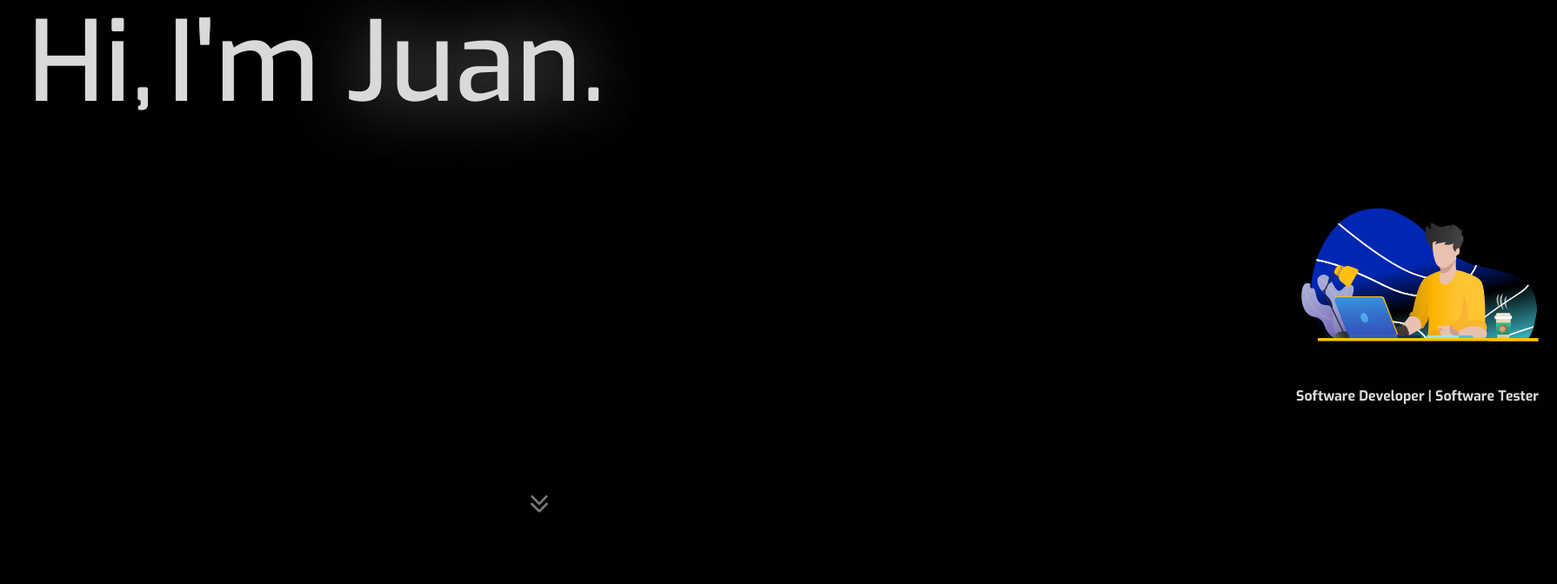
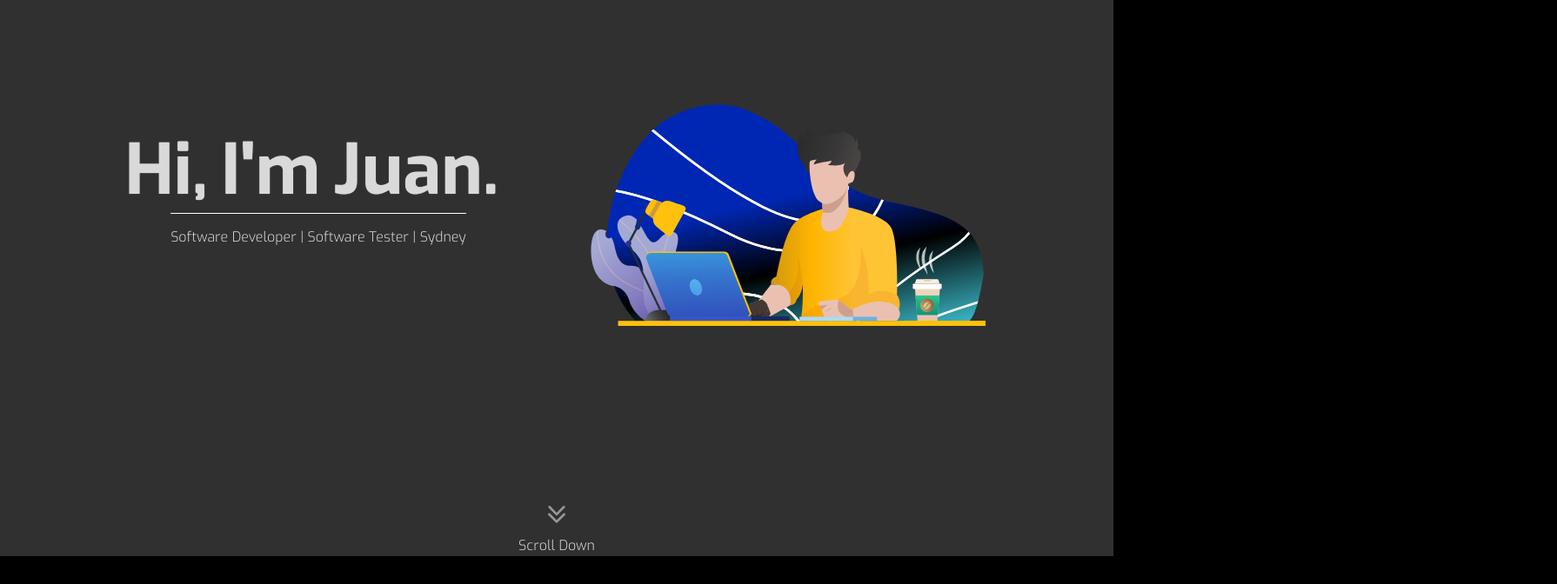
Before and after one commit to juanmaurente/portfolio-juanmaurente, a React (Vite) app: page / in a window 1280 px wide. Shown: the part 160-832 px from the top of the page at 87% size, 1790 px wide, since content can reach past the window. After the commit the page ends 800 px from the top, so only its background shows below. Built offline with nearby package versions, Linux system fonts and the light colour scheme.

Commit message:
fixing style of main menu

```diff
--- /dev/null
+++ b/src/components/Hero/Hero.module.css
@@ -0,0 +1,96 @@
+/* CSS en CamelCase */
+.heroContainer {
+	position: absolute;
+	z-index: -1;
+	top: 0;
+	height: 100vh;
+	width: 100vw;
+	background-color: rgb(48, 48, 48);
+	display: flex;
+	flex-direction: column;
+	align-items: center;
+}
+
+.contentContainer {
+	width: 100%;
+	height: 100%;
+	display: flex;
+	flex-direction: column;
+	justify-content: center;
+}
+
+.titleContainer {
+	display: flex;
+	flex-direction: column;
+	justify-content: center;
+	align-items: center;
+}
+.h1Container {
+	display: flex;
+	flex-direction: row;
+}
+
+.h1Container > h1 {
+	font-size: 3rem;
+}
+
+.title {
+	margin-right: 15px;
+}
+
+.animationContainer {
+	display: flex;
+	flex-direction: column;
+	display: flex;
+	align-items: center;
+	padding: 0;
+}
+
+.titleDescription {
+	font-size: 1rem;
+	font-weight: 300;
+	margin-top: 5px;
+}
+
+.animation {
+	width: 200px;
+	height: 200px;
+}
+.scrollContainer {
+	font-size: 10px;
+	font-weight: 300;
+	text-align: center;
+}
+.scrollIcon {
+	width: 20px;
+	padding-bottom: 10px;
+}
+
+@media screen and (min-width: 1048px) {
+	.contentContainer {
+		flex-direction: row;
+		justify-content: center;
+		margin-left: 2rem;
+		align-items: center;
+	}
+
+	.titleDescription {
+		border-top: 1px solid white;
+		padding-top: 15px;
+		font-weight: 300;
+	}
+
+	.h1Container > h1 {
+		margin-top: 15px;
+		font-size: 5rem;
+	}
+
+	.animationContainer {
+		margin-left: 5rem;
+	}
+
+	.animation {
+		width: 500px;
+		height: 500px;
+	}
+}
--- a/src/components/Hero/Hero.modules.css
+++ /dev/null
@@ -1,63 +0,0 @@
-#hero {
-	width: 100vw;
-	height: 100vh;
-}
-
-.container-title {
-	height: 80vh;
-	display: flex;
-	flex-direction: column;
-	justify-content: center;
-	margin: 0 auto;
-}
-
-.container-animation {
-	display: flex;
-	flex-direction: column;
-	justify-content: center;
-	margin: 0 auto;
-}
-
-.h1-container {
-	display: flex;
-	flex-direction: row;
-	align-items: center;
-	margin-left: 2rem;
-}
-
-.h1-container > h1 {
-	font-size: 3rem;
-}
-
-.title-first {
-	margin-right: 15px;
-}
-.title-second {
-	margin-right: 15px;
-}
-
-.scroll-icon {
-	position: absolute;
-	bottom: 0;
-	right: 50%;
-	margin-bottom: 50px;
-	width: 20px;
-}
-
-@media screen and (min-width: 1048px) {
-	.h1-container > h1 {
-		font-size: 8rem;
-		font-weight: 500;
-	}
-	.logo {
-		width: 400px;
-		margin-left: 10px;
-	}
-
-	.container-animation {
-		display: flex;
-		flex-direction: column;
-		justify-content: center;
-		margin: 0 auto;
-	}
-}
--- a/src/components/Hero/Hero.tsx
+++ b/src/components/Hero/Hero.tsx
@@ -1,72 +1,70 @@
 import React, { useEffect } from 'react';
-import './Hero.modules.css';
+import styles from './Hero.module.css'; // Ensure the file name and path are correct
 import gsap from 'gsap';
-import { useGSAP } from '@gsap/react';
 import { Player } from '@lottiefiles/react-lottie-player';
 import animation from './animation.json';
 
 const Hero = () => {
 	useEffect(() => {
 		const tl = gsap.timeline();
-		tl.set('.title-first,.title-second,.logo,.scroll-icon', {
-			x: ' -10px',
+		tl.set(
+			`.${styles.animation}, .${styles.titleDescription}, .${styles.scrollContainer}, .${styles.scrollIcon} `,
+			{
+				opacity: 0,
+			},
+		)
+			.set(`.${styles.title}`, {
+				x: '-10px',
 				textShadow: '0px 0px 80px rgba(233,233,233,0.6)',
 				opacity: 0,
 			})
-			.set('.container-animation', {
-				x: 1000,
-				textShadow: '0px 0px 80px rgba(233,233,233,0.6)',
-				opacity: 0,
-			})
-			.to('.title-first,.title-second', {
+			.to(`.${styles.title}`, {
 				x: 0,
 				opacity: 1,
 				textShadow: '0px 0px 1px rgba(233,233,233,0.6)',
-				stagger: 0.6,
+				stagger: 0.5,
 			})
-			.to('.logo', {
+			.to(
+				`.${styles.animation}, .${styles.titleDescription}, .${styles.scrollContainer}`,
+				{
 					opacity: 1,
-				x: 5,
-				duration: 1.5,
-			})
-			.to('.container-animation', {
-				opacity: 1,
-				delay: 2,
-
-				// 			textShadow: '0px 0px 1px rgba(233,233,233,0.6)',
-			})
-			.to('.scroll-icon', {
+					duration: 1,
+				},
+			)
+			.to(`.${styles.scrollIcon}`, {
 				opacity: 0.5,
-				duration: 0.5,
+				duration: 0.2,
 				repeat: -1,
 				yoyo: true,
 			});
 	}, []);
 
 	return (
-		<section id='hero'>
-			<div className='container'>
-				<div className='container-title'>
-					<div className='title-welcome'>
-						<div className='h1-container'>
-							<h1 className='title-first'>Hi, </h1>
-							<h1 className='title-second'>I'm </h1>
-							<h1 className='logo'>Juan.</h1>
+		<div className={styles.heroContainer}>
+			<div className={`${styles.contentContainer}`}>
+				<div className={styles.titleContainer}>
+					<div className={styles.h1Container}>
+						<h1 className={styles.title}>Hi, </h1>
+						<h1 className={styles.title}>I'm </h1>
+						<h1 className={styles.title}>Juan.</h1>
 					</div>
-						<div className='h2-container'></div>
+					<h2 className={styles.titleDescription}>
+						Software Developer | Software Tester | Sydney
+					</h2>
 				</div>
-					<div className='container-animation'>
+				<div className={styles.animationContainer}>
 					<Player
+						className={styles.animation}
 						autoplay
 						loop
-							src={animation} // Cambia esto por la ruta relativa al archivo JSON
-							style={{ height: '300px', width: '300px' }} // Ajusta el tamaño según tus necesidades
+						src={animation}
 					/>
-						<h2>Software Developer | Software Tester</h2>
 				</div>
-					<div className='scroll-container'>
+			</div>
+			<div className={styles.scrollContainer}>
+				{
 					<svg
-							className='scroll-icon'
+						className={styles.scrollIcon}
 						version='1.1'
 						id='Layer_1'
 						x='0px'
@@ -74,15 +72,15 @@ const Hero = () => {
 						viewBox='0 0 122.88 120.64'>
 						<g>
 							<path
-									d='M108.91,54.03c1.63-1.55,3.74-2.31,5.85-2.28c2.11,0.03,4.2,0.84,5.79,2.44l0.12,0.12c1.5,1.58,2.23,3.6,2.2,5.61 c-0.03,2.01-0.82,4.02-2.37,5.55c-17.66,17.66-35.61,35.13-53.4,52.68c-0.05,0.07-0.1,0.13-0.16,0.19 c-1.63,1.55-3.76,2.31-5.87,2.28c-2.11-0.03-4.21-0.85-5.8-2.45l-0.26-0.27C37.47,100.43,19.87,82.98,2.36,65.46 C0.82,63.93,0.03,61.93,0,59.92c-0.03-2.01,0.7-4.03,2.21-5.61l0.15-0.15c1.58-1.57,3.66-2.38,5.76-2.41 c2.1-0.03,4.22,0.73,5.85,2.28l47.27,47.22L108.91,54.03L108.91,54.03z M106.91,2.26c1.62-1.54,3.73-2.29,5.83-2.26 c2.11,0.03,4.2,0.84,5.79,2.44l0.12,0.12c1.5,1.57,2.23,3.6,2.21,5.61c-0.03,2.01-0.82,4.02-2.37,5.55 C101.2,31.01,84.2,48.87,67.12,66.39c-0.05,0.07-0.11,0.14-0.17,0.21c-1.63,1.55-3.76,2.31-5.87,2.28 c-2.11-0.03-4.21-0.85-5.8-2.45C38.33,48.94,21.44,31.36,4.51,13.83l-0.13-0.12c-1.54-1.53-2.32-3.53-2.35-5.54 C2,6.16,2.73,4.14,4.23,2.56l0.15-0.15C5.96,0.84,8.05,0.03,10.14,0c2.1-0.03,4.22,0.73,5.85,2.28l45.24,47.18L106.91,2.26 L106.91,2.26z'
+								d='M108.91,54.03c1.63-1.55,3.74-2.31,5.85-2.28c2.11,0.03,4.2,0.84,5.79,2.44l0.12,0.12c1.5,1.58,2.23,3.6,2.2,5.61 c-0.03,2.01-0.82,4.02-2.37,5.55c-17.66,17.66-35.61,35.13-53.4,52.68c-0.05,0.07-0.1,0.13-0.16,0.19 c-1.63,1.55-3.76,2.31-5.87,2.28c-2.11-0.03-4.21-0.85-5.8-2.45l-0.26-0.27C37.47,100.43,19.87,82.98,2.36,65.46 C0.82,63.93,0.03,61.93,0,59.92c-0.03-2.01,0.7-4.03,2.21-5.61l0.15-0.15c1.58-1.57,3.66-2.38,5.76-2.41 c2.1-0.03,4.22,0.73,5.85,2.28l47.27,47.22L108.91,54.03L108.91,54.03z M106.91,2.26c1.62-1.54,3.73-2.29,5.83-2.26 c2.11,0.03,4.2,0.84,5.79,2.44l0.12,0.12c1.5,1.57,2.23,3.6,2.21,5.61c-0.03,2.01-0.82,4.02-2.37,5.55 C101.2,31.01,84.2,48.87,67.12,66.39c-0.05,0.07-0.11,0.14-0.17,0.21c-1.63,1.55-3.76,2.31-5.87,2.28 c-2.11-0.03-4.21-0.85-5.80-2.45C38.33,48.94,21.44,31.36,4.51,13.83l-0.13-0.12c-1.54-1.53-2.32-3.53-2.35-5.54 C2,6.16,2.73,4.14,4.23,2.56l0.15-0.15C5.96,0.84,8.05,0.03,10.14,0c2.1-0.03,4.22,0.73,5.85,2.28l45.24,47.18L106.91,2.26 L106.91,2.26z'
 								fill='white'
 							/>
 						</g>
 					</svg>
+				}
+				{<p>Scroll Down</p>}
 			</div>
 		</div>
-			</div>
-		</section>
 	);
 };
 
--- a/src/components/Navbar/FullPageMenu/FullPageMenu.module.css
+++ b/src/components/Navbar/FullPageMenu/FullPageMenu.module.css
@@ -52,7 +52,7 @@
 
 .mainMenuItem > a {
 	color: #d9d9d9;
-	font-size: 6rem;
+	font-size: 4rem;
 	font-weight: 400;
 	transition: color 0.5s;
 	text-transform: uppercase;
--- a/src/components/Navbar/FullPageMenu/FullPageMenu.tsx
+++ b/src/components/Navbar/FullPageMenu/FullPageMenu.tsx
@@ -5,6 +5,7 @@ import { gsap } from 'gsap/gsap-core';
 interface Props {
 	menuOpen: boolean;
 }
+
 
 const FullPageMenu = ({ menuOpen }: Props) => {
 	const menuClass = menuOpen ? styles.menuOpen : styles.menu;
--- a/src/components/Navbar/Navbar/Navbar.tsx
+++ b/src/components/Navbar/Navbar/Navbar.tsx
@@ -31,7 +31,9 @@ const Navbar = () => {
 	return (
 		<>
 			<div>
-				<div ref={boxRef} className={styles.nav}>
+				<div
+					ref={boxRef}
+					className={`${styles.nav} ${styles.container}`}>
 					<div className={styles.logo}>
 						<h2 className={styles.logoThick}>Juan</h2>
 						<h2 className={styles.logoThin}>Maurente</h2>
--- a/src/index.css
+++ b/src/index.css
@@ -35,6 +35,7 @@
 	margin: 0;
 	box-sizing: border-box;
 	font-size: 16px;
+
 }
 
 a {
@@ -51,9 +52,17 @@ body {
 	min-height: 100vh;
 	background-color: #000000;
 	color: #d9d9d9;
+	overflow: hidden;
 }
 
 h1 {
 	font-size: 3.2em;
 	line-height: 1.1;
 }
+
+.container {
+	max-width: 1028px;
+	display: flex;
+	justify-content: center;
+	align-items: center;
+}
```
Lines whose indentation alone changed are shown as unchanged.
